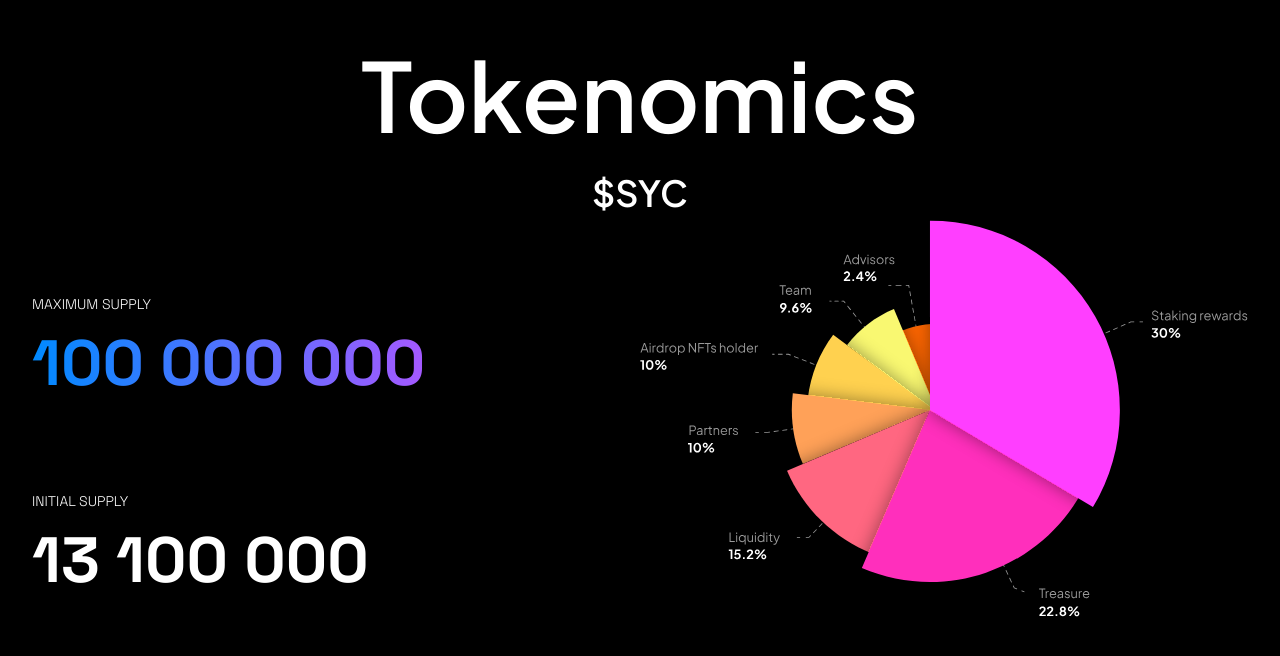
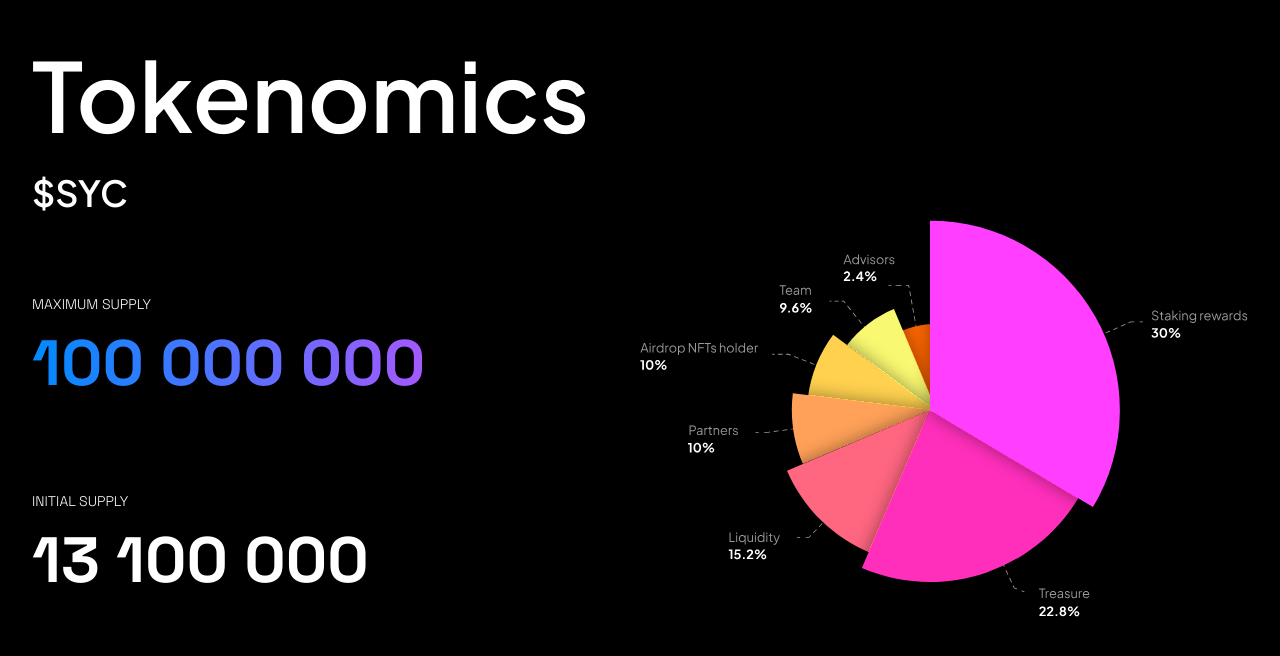
Before and after one commit to yclub-io/yachts-lending, a Next.js app: page / in a window 1280 px wide. Shown: the part 4076-4732 px from the top of the page. Built offline with nearby package versions, Linux system fonts and the light colour scheme.

Commit message:
TOKOnomics titles bag fixed

```diff
--- a/components/Tokonomics.js
+++ b/components/Tokonomics.js
@@ -1,15 +1,15 @@
 const Tokonomics = () => {
     return (
       <>
-        <div id='hero' className="mx-8  mt-[140px] tracking-[-2%] font-Grotesk text-white-1">
+        <div id='hero' className="mx-8  lg:mt-[140px] tracking-[-2%] font-Grotesk text-white-1">
           {/*HEADING*/}
 
           <div className="flex flex-col">
-            <h1 className="md:m-auto lg:font-semibold font-extrabold lg:text-[96px] text-[36px] font-Plus">
+            <h1 className="lg:font-semibold font-extrabold lg:text-[96px] text-[36px] font-Plus">
               Tokenomics
 
             </h1>
-            <span className="lg:text-[36px] md:m-auto text-[24px] font-semibold font-Plus">
+            <span className="lg:text-[36px] text-[24px] font-semibold font-Plus">
                  $SYC
               </span>
               </div>
```
